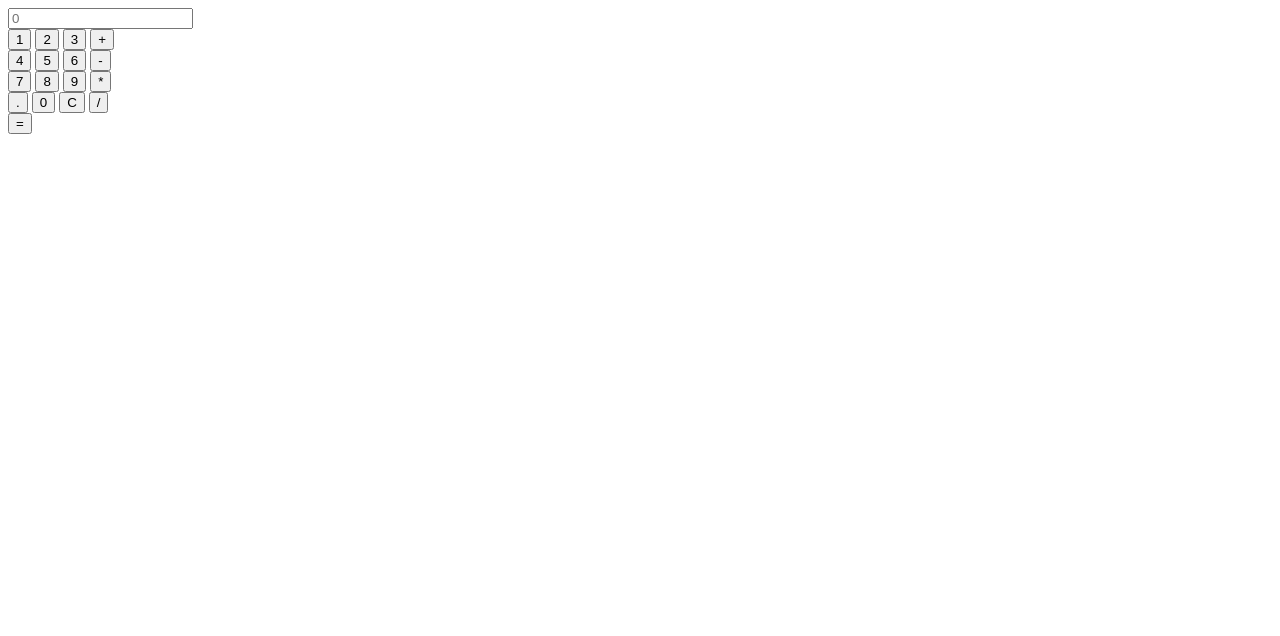
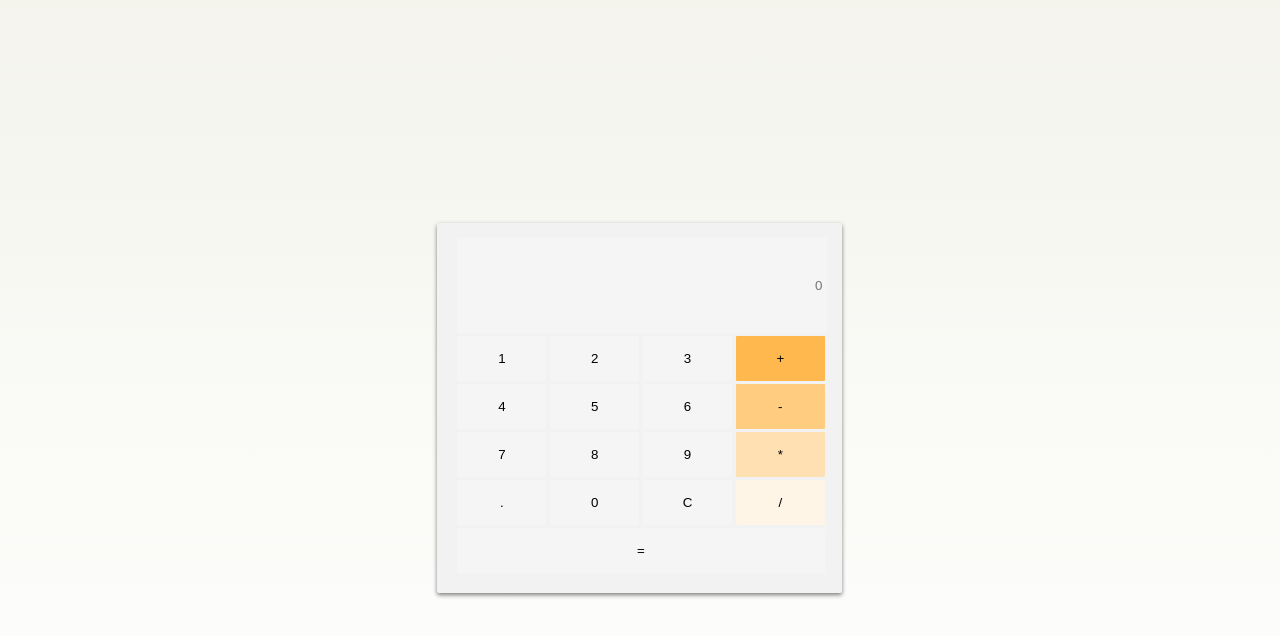
Before and after one commit to MoaadAmer/Calculator, a plain HTML site: page index.html in a window 1280 px wide. Drawn offline with Linux system fonts and the light colour scheme.

Commit message:
Style the app - CSS

```diff
--- a/index.html
+++ b/index.html
@@ -5,6 +5,7 @@
     <meta charset="UTF-8">
     <meta name="viewport" content="width=device-width, initial-scale=1.0">
     <title>Calculator</title>
+    <link rel="stylesheet" href="style.css">
 </head>
 
 <body>
@@ -15,24 +16,24 @@
             <button class="btn" onclick="press(1)">1</button>
             <button class="btn" onclick="press(2)">2</button>
             <button class="btn" onclick="press(3)">3</button>
-            <button class="btn" onclick="press('+')">+</button>
+            <button class="btn btn-plus" onclick="press('+')">+</button>
             <br>
             <button class="btn" onclick="press(4)">4</button>
             <button class="btn" onclick="press(5)">5</button>
             <button class="btn" onclick="press(6)">6</button>
-            <button class="btn" onclick="press('-')">-</button>
+            <button class="btn btn-minus" onclick="press('-')">-</button>
             <br>
             <button class="btn" onclick="press(7)">7</button>
             <button class="btn" onclick="press(8)">8</button>
             <button class="btn" onclick="press(9)">9</button>
-            <button class="btn" onclick="press('*')">*</button>
+            <button class="btn btn-mult" onclick="press('*')">*</button>
             <br>
             <button class="btn" onclick="press('.')">.</button>
             <button class="btn" onclick="press(0)">0</button>
             <button class="btn" onclick="erase()">C</button>
-            <button class="btn" onclick="press('/')">/</button>
+            <button class="btn btn-div" onclick="press('/')">/</button>
             <br>
-            <button class="btnEqual" onclick="equal()">=</button>
+            <button class="btn btn-equal" onclick="equal()">=</button>
 
         </div>
     </div>
--- /dev/null
+++ b/style.css
@@ -0,0 +1,87 @@
+body {
+    background: linear-gradient(#f4f4ed, white);
+    overflow: hidden;
+}
+
+.container {
+    width: 95%;
+    height: 100vh;
+    margin: auto;
+    display: flex;
+    justify-content: center;
+    align-items: center;
+}
+
+.calculator {
+    width: 370px;
+    margin: auto;
+    border-radius: 2px;
+    background-color: #f2f2f2;
+    padding: 15px 15px 20px 20px;
+    box-shadow: 0px 2px 4px 0px rgba(0, 0, 0, 0.5);
+}
+
+#userInput {
+    box-sizing: border-box;
+    width: 100%;
+    padding: 40px 5px;
+    background-color: whitesmoke;
+    text-align: right;
+    direction: ltr;
+    outline: none;
+    border: none;
+}
+
+.btn {
+    width: 24%;
+    height: 45px;
+    border-radius: 1px;
+    border: none;
+    outline: none;
+    margin-top: 3px;
+    background: whitesmoke;
+}
+
+.btn:hover {
+    background-color: rgba(128, 128, 128, 0.1);
+}
+
+.btn-equal {
+    width: 99.2%;
+    height: 45px;
+    border-radius: 1px;
+    border: none;
+    outline: none;
+    margin-top: 3px;
+    background-color: whitesmoke;
+}
+
+.btn-plus {
+    background-color: #ffb84d;
+}
+
+.btn-minus {
+    background-color: #ffcc80;
+}
+
+.btn-mult {
+    background-color: #ffe0b3;
+}
+
+.btn-div {
+    background-color: #fff5e6;
+}
+
+@media (max-width:480px) {
+
+    .btn {
+        width: 23.4%;
+    }
+}
+
+@media (max-width:320px) {
+
+    .btn {
+        width: 23%;
+    }
+}
```
